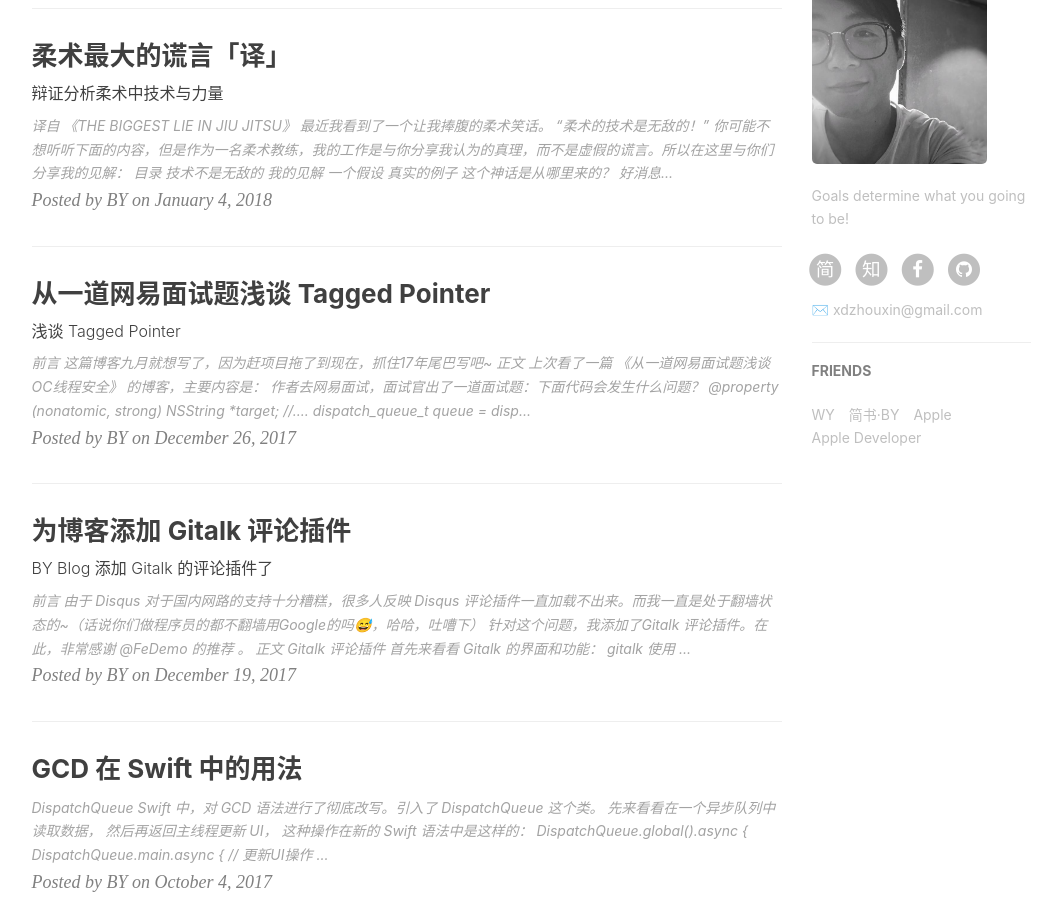
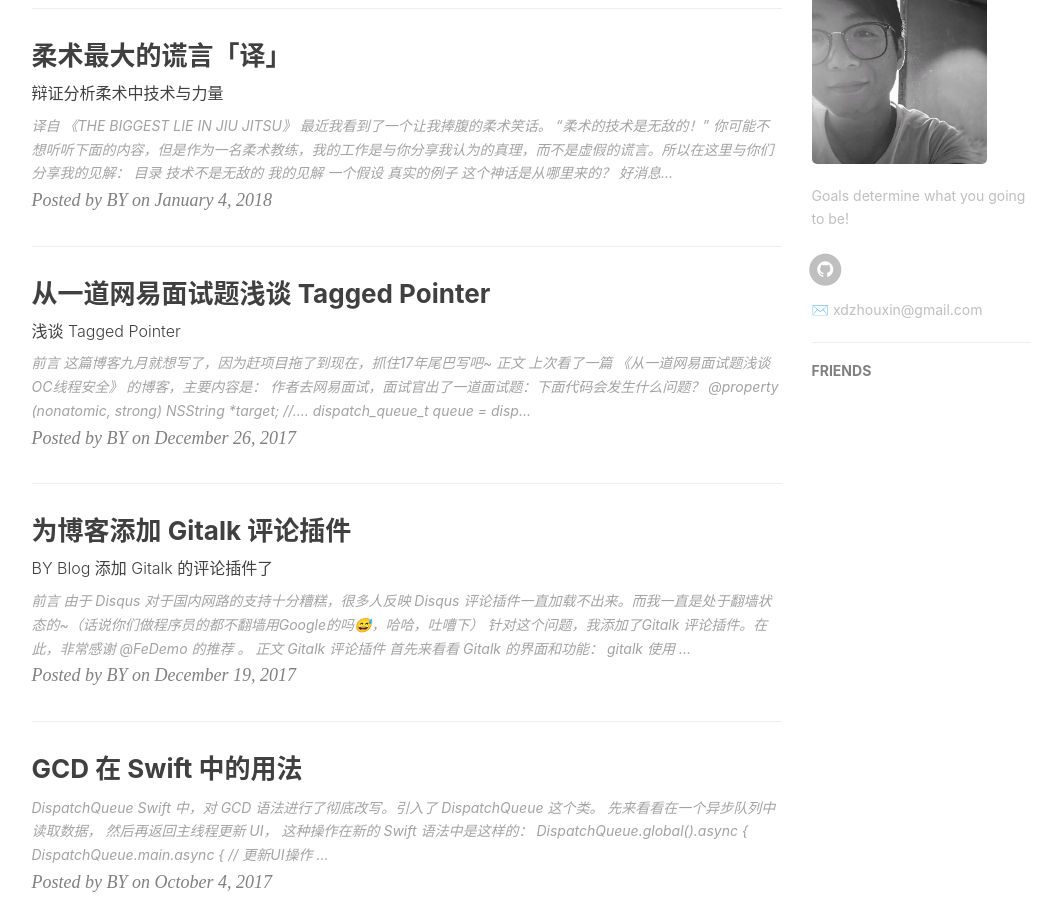
Before and after one commit to xdzhouxin/supercat, a Jekyll site: the page built from index.html, in a window 1280 px wide and 900 px high, scrolled down 880 px. Shown: the whole window, without its empty margins (136-1198 px from the left). Built offline with Jekyll 4.4.1, drawn with Linux system fonts in a browser that asks for light colours; nearby versions of some CDN libraries; the list of posts is cut into pages by our own code; comment, search, counter and statistics services are not loaded; part of the change alters nothing that is shown.

Commit message:
Update _config.yml

```diff
--- a/_config.yml
+++ b/_config.yml
@@ -19,10 +19,10 @@ sidebar-avatar: /img/about-BY-gentle.jpg      # use absolute URL, seeing it's us
 # SNS settings
 RSS: false
 # weibo_username:     qiubaiying
-zhihu_username:     qiubaiying
-github_username:    qiubaiying
-facebook_username:  baiying.qiu.7
-jianshu_username:   e71990ada2fd
+# zhihu_username:     qiubaiying
+github_username:    xdzhouxin
+# facebook_username:  baiying.qiu.7
+# jianshu_username:   e71990ada2fd
 #twitter_username:   qiubaiying
 
 
@@ -60,14 +60,14 @@ kramdown:
 # disqus_username: qiubaiying
 
 # Gitalk
-gitalk:
-  enable: true    #是否开启Gitalk评论
-  clientID: f2c84e7629bb1446c1a4                            #生成的clientID
-  clientSecret: ca6d6139d1e1b8c43f8b2e19492ddcac8b322d0d    #生成的clientSecret
-  repo: qiubaiying.github.io    #仓库名称
-  owner: qiubaiying    #github用户名
-  admin: qiubaiying
-  distractionFreeMode: true #是否启用类似FB的阴影遮罩
+# gitalk:
+#  enable: true    #是否开启Gitalk评论
+#  clientID: f2c84e7629bb1446c1a4                            #生成的clientID
+#  clientSecret: ca6d6139d1e1b8c43f8b2e19492ddcac8b322d0d    #生成的clientSecret
+#  repo: qiubaiying.github.io    #仓库名称
+#  owner: qiubaiying    #github用户名
+#  admin: qiubaiying
+#  distractionFreeMode: true #是否启用类似FB的阴影遮罩
 
 
 # 统计
@@ -98,17 +98,17 @@ service-worker: true
 
 # Friends
 friends: [
-    {
-        title: "WY",
-        href: "http://zhengwuyang.com"
-    },{
-        title: "简书·BY",
-        href: "http://www.jianshu.com/u/e71990ada2fd"
-    },{
-        title: "Apple",
-        href: "https://apple.com"
-    },{
-        title: "Apple Developer",
-        href: "https://developer.apple.com/"
-    }
+#    {
+#        title: "WY",
+#        href: "http://zhengwuyang.com"
+#    },{
+#        title: "简书·BY",
+#        href: "http://www.jianshu.com/u/e71990ada2fd"
+#    },{
+#        title: "Apple",
+#        href: "https://apple.com"
+#    },{
+#        title: "Apple Developer",
+#        href: "https://developer.apple.com/"
+#    }
 ]
```
